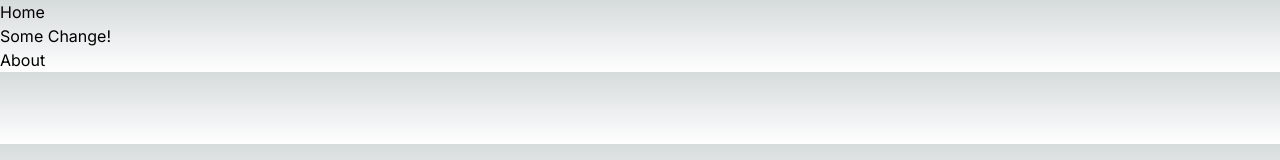
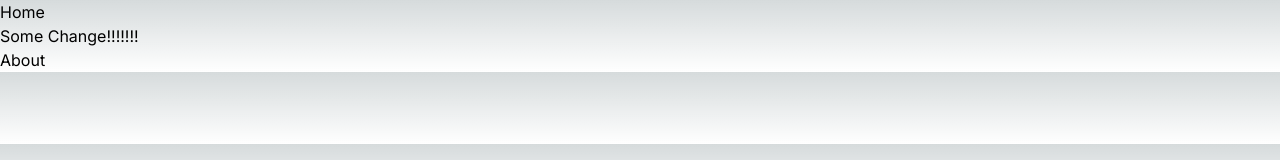
Before and after one commit to maxmichalek/my-app, a Next.js app: page / in a window 1280 px wide. Shown: the top 160 px of the page. Built offline with nearby package versions, Linux system fonts and the light colour scheme.

Commit message:
feat: some change

```diff
--- a/src/app/page.tsx
+++ b/src/app/page.tsx
@@ -5,7 +5,7 @@ export default function Page() {
     <div>
       <h1>Home</h1>
       <h2>{process.env.ENVIRONMENT}</h2>
-      <h3>Some Change!</h3>
+      <h3>Some Change!!!!!!!</h3>
       <Link href="/about">About</Link>
     </div>
   );
```
